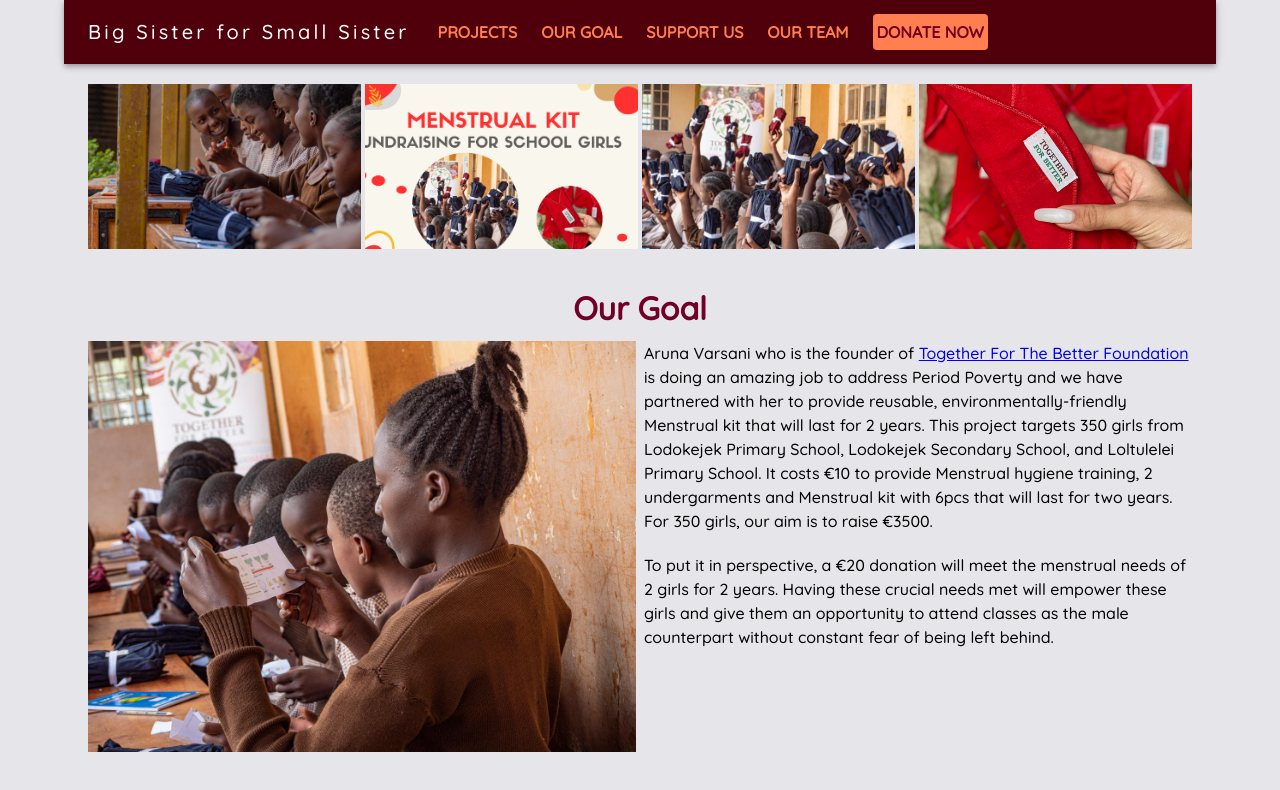
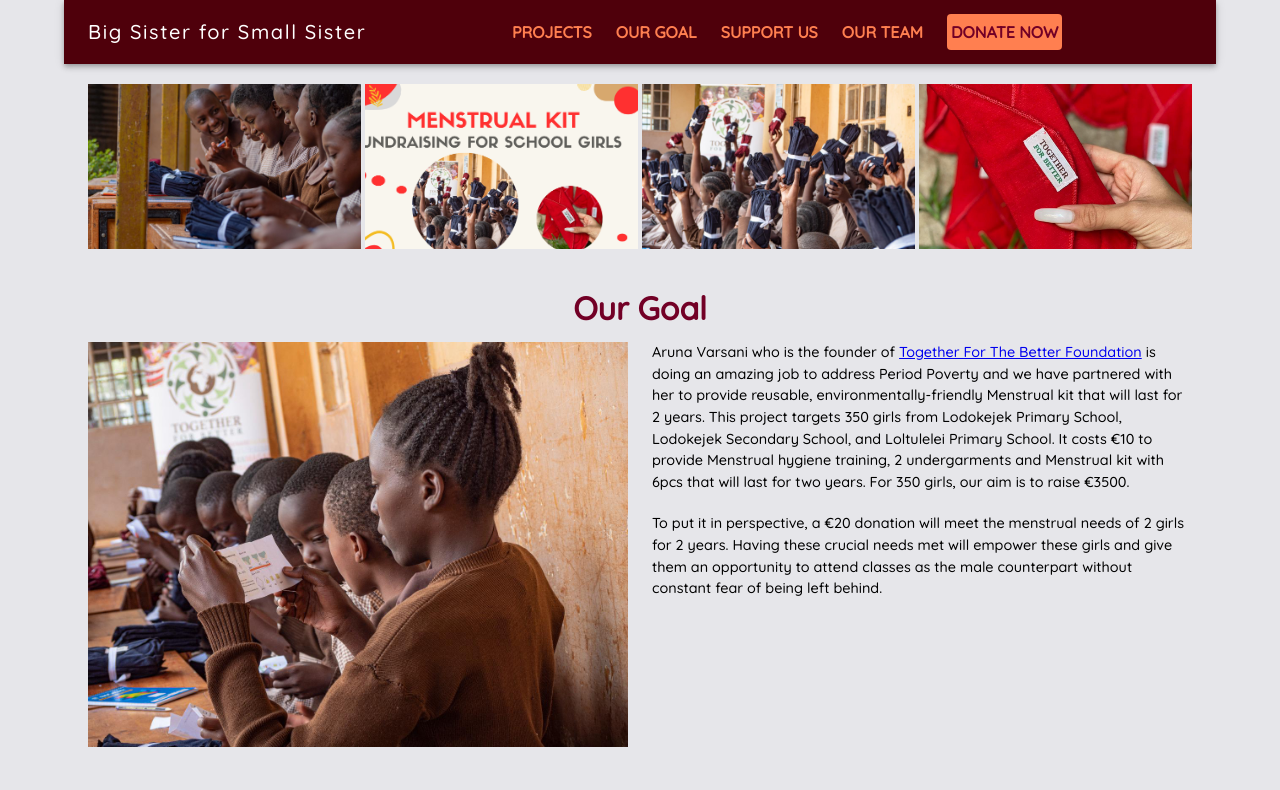
Before and after one commit to aisyafia/fundraiser, a React (Create React App) app: page /goal in a window 1280 px wide. Shown: the top 790 px of the page. Built offline with nearby package versions, Linux system fonts and the light colour scheme.

Commit message:
fix spacing on page: support, team & goal

```diff
--- a/public/index.html
+++ b/public/index.html
@@ -30,7 +30,7 @@
       href="https://fonts.googleapis.com/css2?family=Nunito+Sans:wght@200;400&family=Quicksand:wght@300;500&display=swap"
       rel="stylesheet"
     />
-    <title>Samburu Menstrual Kit Project</title>
+    <title>Big Sister for Small Sister</title>
   </head>
   <body>
     <noscript>You need to enable JavaScript to run this app.</noscript>
--- a/src/App.tsx
+++ b/src/App.tsx
@@ -27,7 +27,10 @@ function App() {
         fontSize: "2rem",
         fontWeight: 700,
         color: "#720026",
-        marginBottom: "0.75rem",
+        marginBottom: "0.85rem",
+      },
+      body1: {
+        fontSize: "0.9rem",
       },
     },
     breakpoints: {
--- a/src/components/NavBar.tsx
+++ b/src/components/NavBar.tsx
@@ -51,11 +51,10 @@ const NavBar = () => {
               display: {
                 xs: "none",
                 md: "flex",
-                // xl: "flex",
               },
               fontFamily: "Quicksand",
               fontWeight: 400,
-              letterSpacing: ".2rem",
+              letterSpacing: ".1rem",
               color: "inherit",
               textDecoration: "none",
             }}
@@ -68,10 +67,7 @@ const NavBar = () => {
               flexGrow: 1,
               display: {
                 xs: "flex",
-                // sm: "flex",
                 md: "none",
-                // lg: "none",
-                // xl: "none",
               },
             }}
           >
@@ -92,17 +88,13 @@ const NavBar = () => {
               sx={{
                 display: {
                   xs: "block",
-                  // sm: "block",
                   md: "none",
-                  // lg: "none",
-                  // xl: "none",
                 },
               }}
             >
               {NavBarItems.map((item) => {
                 return (
                   <MenuItem key={item.title} onClick={handleCloseNav}>
-                    <Typography>
                     <NavLink
                       to={`${item.href}`}
                       style={{
@@ -115,7 +107,6 @@ const NavBar = () => {
                     >
                       {item.title}
                     </NavLink>
-                    </Typography>
                   </MenuItem>
                 );
               })}
@@ -149,14 +140,11 @@ const NavBar = () => {
               mr: 2,
               display: {
                 xs: "flex",
-                // sm: "flex",
                 md: "none",
-                // lg: "none",
-                // xl: "none",
               },
               flexGrow: 1,
               fontFamily: "Quicksand",
-              fontWeight: 400,
+              fontWeight: 500,
               letterSpacing: ".2rem",
               color: "inherit",
               textDecoration: "none",
@@ -167,12 +155,10 @@ const NavBar = () => {
           <Box
             sx={{
               flexGrow: 1,
+              justifyContent: "center",
               display: {
                 xs: "none",
-                // sm: "none",
                 md: "flex",
-                // lg: "flex",
-                // xl: "flex",
               },
             }}
           >
--- a/src/pages/OurGoalPage.tsx
+++ b/src/pages/OurGoalPage.tsx
@@ -7,7 +7,13 @@ const OurGoalPage = () => {
       <Typography variant="h4" align="center">
         Our Goal
       </Typography>
-      <Grid container direction={"row"} spacing={1} marginBottom={4}>
+      <Grid
+        container
+        direction={"row"}
+        spacing={{ xs: 2, md: 3 }}
+        columns={{ xs: 4, sm: 8, md: 12 }}
+        marginBottom={4}
+      >
         <Grid item xs={6}>
           <img src={Photo4} alt="Samburu school girls" width="100%" />
         </Grid>
--- a/src/pages/SupportPage.tsx
+++ b/src/pages/SupportPage.tsx
@@ -7,7 +7,13 @@ const SupportPage = () => {
       <Typography variant="h4" align="center">
         Support Us!
       </Typography>
-      <Grid container direction={"row"} spacing={2} marginBottom={4}>
+      <Grid
+        container
+        direction={"row"}
+        spacing={{ xs: 2, md: 3 }}
+        columns={{ xs: 4, sm: 8, md: 12 }}
+        marginBottom={4}
+      >
         <Grid item maxWidth="500px" xs={6}>
           <Typography>
             Join us in providing support to our girls! Click on the button below
--- a/src/pages/TeamPage.tsx
+++ b/src/pages/TeamPage.tsx
@@ -53,6 +53,7 @@ const TeamPage = () => {
         container
         sx={{
           mb: 2,
+          mt: 0.5,
           display: "flex",
           flexDirection: "row",
           justifyContent: "center",
@@ -60,7 +61,7 @@ const TeamPage = () => {
       >
         {teamData.map((team) => {
           return (
-            <Card key={team.photo} sx={{ maxWidth: 345, m: 0.5 }}>
+            <Card key={team.photo} sx={{ maxWidth: 345, m: 0.7 }}>
               <CardMedia
                 sx={{ height: 300 }}
                 image={require("../Assets/" + team.photo + ".jpeg")}
```
Lines whose indentation alone changed are shown as unchanged.
